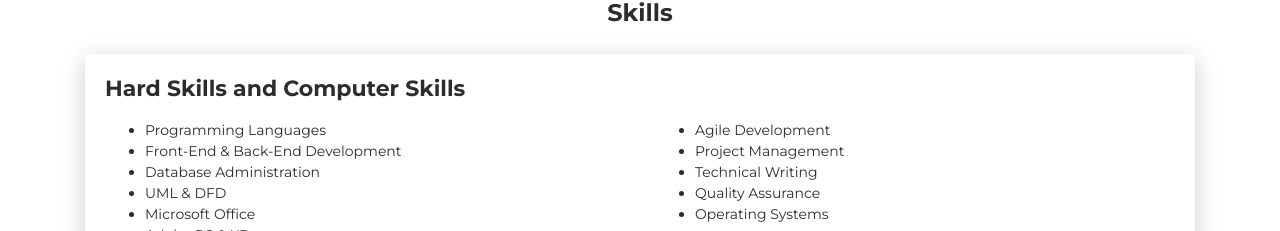
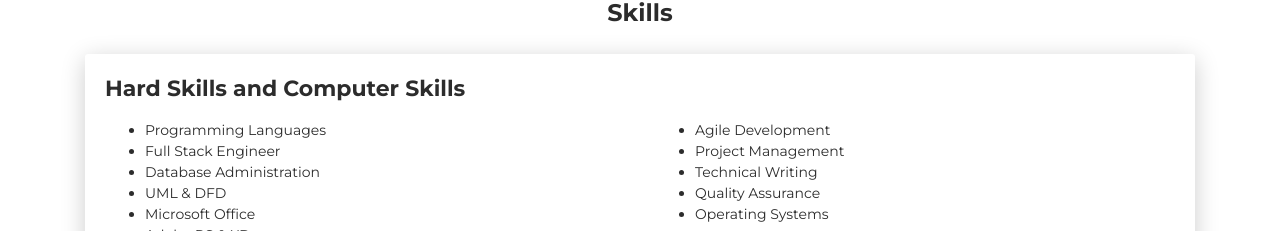
Before and after one commit to ariespirnando/ariespirnandonuxt-cv, a Nuxt app: page / in a window 1280 px wide. Shown: the part 1030-1261 px from the top of the page. Built offline with nearby package versions, Linux system fonts and the light colour scheme.

Commit message:
Update Skill.vue

```diff
--- a/components/Skill.vue
+++ b/components/Skill.vue
@@ -9,7 +9,7 @@
             <div class="col-md-6">
                 <ul type="disc">
                     <li>Programming Languages</li>
-                    <li>Front-End & Back-End Development</li>
+                    <li>Full Stack Engineer</li>
                     <li>Database Administration</li>
                     <li>UML & DFD</li>
                     <li>Microsoft Office</li>
```
